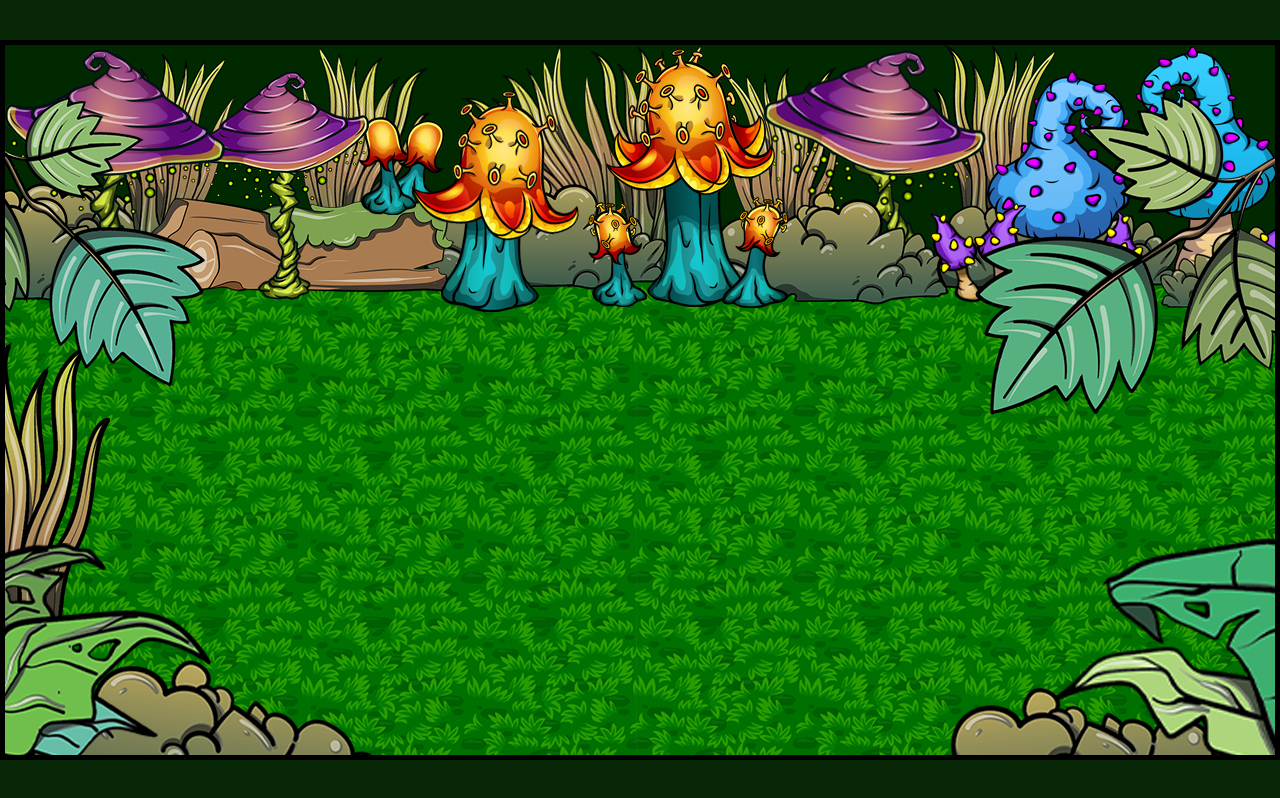
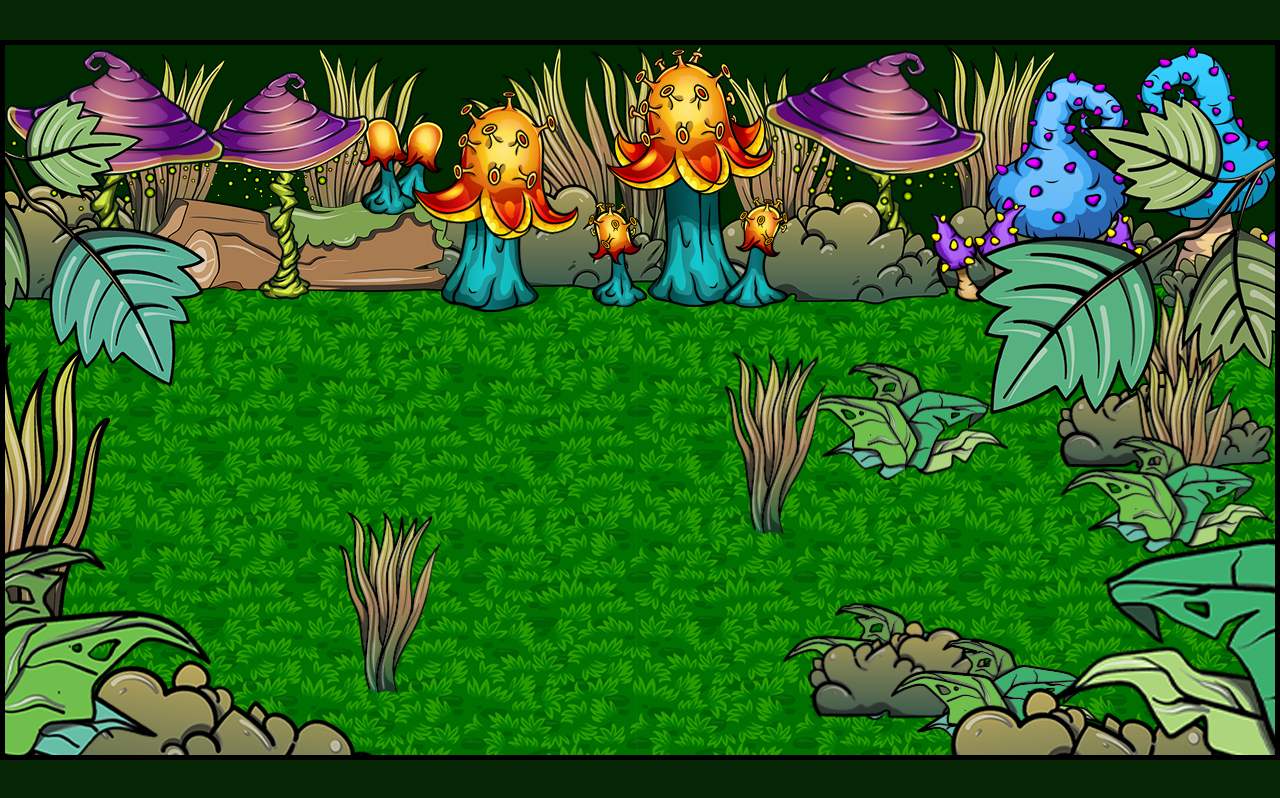
Before and after one commit to varenk/2d-game, a plain HTML site: page index.html in a window 1280 px wide. Drawn offline with Linux system fonts and the light colour scheme.

Commit message:
added random plants placement

```diff
--- a/index.html
+++ b/index.html
@@ -17,5 +17,8 @@
         <img src="assets/leaves_right.png" alt="leaves_right" id="leaves_right">
     </div>
     <img src="assets/owlbear.png" alt="owlbear" id="owlbear">
+    <img src="assets/bush.png" alt="bush" id="bush">
+    <img src="assets/plant.png" alt="plant" id="plant">
+    <img src="assets/grass.png" alt="grass" id="grass">
 </body>
 </html>
--- a/main.js
+++ b/main.js
@@ -30,8 +30,11 @@ class Owlbear {
         this.y = 200;
         this.speedX = 0;
         this.speedY = 0;
-        this.maxSpeed = 3;
+        this.maxSpeed = 2;
         this.image = document.getElementById('owlbear');
+        this.fps = 60;
+        this.frameInterval = 1000 / this.fps;
+        this.frameTimer = 0;
     }
 
     draw(context) {
@@ -48,7 +51,7 @@ class Owlbear {
         );
     }
 
-    update() {
+    update(deltaTime) {
         switch (this.game.lastKey) {
             case 'PArrowLeft':
                 this.setSpeed(-this.maxSpeed, 0);
@@ -112,10 +115,11 @@ class Owlbear {
         }
 
         //sprite animation
-        if (this.frameX < this.maxFrame) {
-            this.frameX++;
+        if (this.frameTimer > this.frameInterval) {
+            this.frameX < this.maxFrame ? this.frameX++ : this.frameX = 0;
+            this.frameTimer = 0;
         } else {
-            this.frameX = 0;
+            this.frameTimer += deltaTime;
         }
     }
 
@@ -125,7 +129,47 @@ class Owlbear {
     }
 }
 
-class Plant { }
+class Obstacle {
+    constructor(game, imageWidth, imageHeight) {
+        this.game = game;
+        this.width = imageWidth;
+        this.height = imageHeight;
+        this.x = Math.random() * this.game.width - this.width;
+        this.y = this.game.topMargin + Math.random() * (this.game.height - this.height - this.game.topMargin);
+    }
+
+    draw(context) {
+        context.drawImage(this.image, this.x, this.y, this.width, this.height);
+    }
+
+    update() {
+
+    }
+}
+
+class Bush extends Obstacle {
+    constructor(game) {
+        super(game, 216, 100);
+        this.game = game;
+        this.image = document.getElementById('bush');
+    }
+}
+
+class Plant extends Obstacle {
+    constructor(game) {
+        super(game, 212, 118);
+        this.game = game;
+        this.image = document.getElementById('plant');
+    }
+}
+
+class Grass extends Obstacle {
+    constructor(game) {
+        super(game, 103, 183);
+        this.game = game;
+        this.image = document.getElementById('grass');
+    }
+}
 
 class Game {
     constructor(width, height) {
@@ -135,21 +179,45 @@ class Game {
         this.input = new InputHandler(this);
         this.owlbear = new Owlbear(this);
         this.topMargin = 175;
+        this.numberOfObstacles = 10;
+        this.obstacles = [];
+        this.gameObjects = [];
     }
 
-    render(context) {
-        this.owlbear.draw(context);
-        this.owlbear.update();
+    render(context, deltaTime) {
+        this.gameObjects = [this.owlbear, ...this.obstacles];
+        this.gameObjects.sort((a, b) => (a.y + a.height) - (b.y + b.height));
+        this.gameObjects.forEach(object => {
+            object.draw(ctx);
+            object.update(deltaTime);
+        })
+    }
+
+    init() {
+        for (let i = 0; i < this.numberOfObstacles; i++) {
+            const randomNumber = Math.random();
+            if (randomNumber < 0.3) {
+                this.obstacles.push(new Bush(this));
+            } else if (randomNumber < 0.6) {
+                this.obstacles.push(new Plant(this));
+            } else {
+                this.obstacles.push(new Grass(this));
+            }
+        }
     }
 }
 
-const game = new Game(canvas.width,canvas.height);
-console.log(game);
+const game = new Game(canvas.width, canvas.height);
+game.init();
 
-function animate() {
+let lastTime = 0;
+
+function animate(timeStamp) {
+    const deltaTime = timeStamp - lastTime;
+    lastTime = timeStamp;
     ctx.clearRect(0, 0, canvas.width, canvas.height);
-    game.render(ctx);
+    game.render(ctx, deltaTime);
     requestAnimationFrame(animate);
 }
 
-animate();
+animate(0);
--- a/style.css
+++ b/style.css
@@ -67,6 +67,6 @@ canvas:hover ~ #leaves_right {
     100% { top: 50px; }
 }
 
-#owlbear {
+#owlbear, #bush, #plant, #grass {
     display: none;
 }
```
